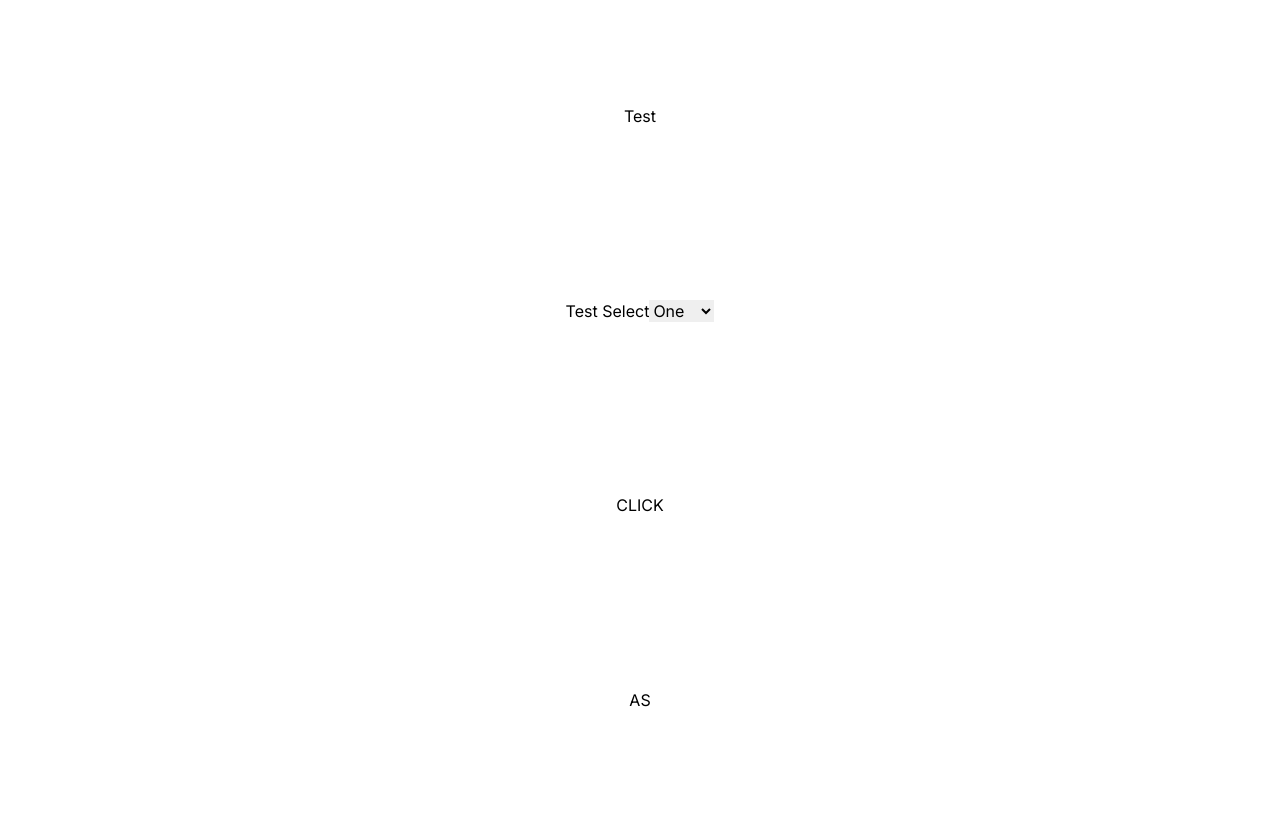
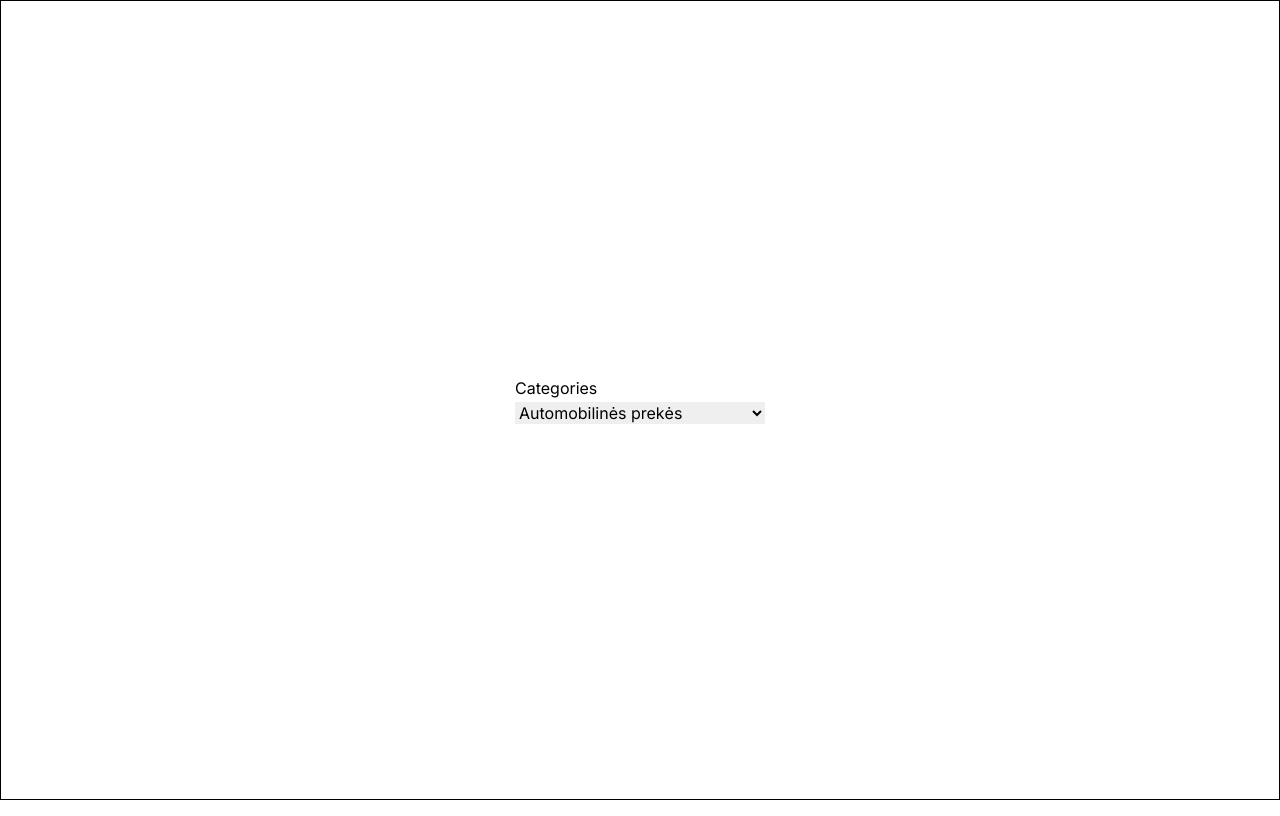
Before and after one commit to ecotrip-lt/ecotrip-next, a Next.js app: page / in a window 1280 px wide. Built offline with nearby package versions, Linux system fonts and the light colour scheme.

Commit message:
prepares select component

```diff
--- a/app/api/ecotrip-pricelist/route.ts
+++ b/app/api/ecotrip-pricelist/route.ts
@@ -0,0 +1,5 @@
+import { categories } from "../../utils/ecotripPriceList";
+
+export async function GET() {
+  return new Response(JSON.stringify(categories));
+}
--- /dev/null
+++ b/app/components/CategoriesSelect.tsx
@@ -0,0 +1,41 @@
+"use client";
+
+import React from "react";
+import useCategories from "../utils/useCategories";
+import CustomSelect from "./reusableComponents/form/select/CustomSelect";
+import { Controller, UseFormReturn } from "react-hook-form";
+import { FormFields } from "../page";
+
+const CategoriesSelect = ({
+  methods,
+}: {
+  methods: UseFormReturn<FormFields, any, undefined>;
+}) => {
+  const categories = useCategories();
+
+  const options = categories ?? [];
+  console.log("Categories in client side component", categories);
+
+  return (
+    <Controller
+      control={methods.control}
+      name="category"
+      render={({ field }) => {
+        return (
+          <CustomSelect
+            label="Categories"
+            options={options}
+            {...field}
+            onChange={(value, actionMeta) => {
+              console.log("CHANGING VALUE", value);
+              field.onChange(value);
+            }}
+            //   {...methods.register("category")}
+          />
+        );
+      }}
+    />
+  );
+};
+
+export default CategoriesSelect;
--- a/app/components/CustomSelect.tsx
+++ b/app/components/reusableComponents/form/select/CustomSelect.tsx
@@ -1,13 +1,16 @@
 "use client";
 import React, { ChangeEvent, ChangeEventHandler, useState } from "react";
-import { OptionType } from "../utils/ecotripPriceList";
+import { OptionType } from "../../../../utils/ecotripPriceList";
+import "./select.css";
 
 const CustomSelect = ({
   label,
   options,
+  name,
 }: {
   label: string;
   options: OptionType[];
+  name: string;
 }) => {
   const [selectedOption, setSelectedOption] = useState<OptionType | null>(null);
   const [error, setError] = useState<string>("");
@@ -28,14 +31,17 @@ const CustomSelect = ({
   };
 
   return (
-    <div>
+    <div className="custom-select">
       <label htmlFor="select">{label}</label>
       <select
         name="select"
         id={`customSelect-${label}`}
         onChange={handleChange}
-        value={selectedOption?.value ?? options[0].value}
+        value={selectedOption?.value || ""}
       >
+        <option selected disabled>
+          Select {name}
+        </option>
         {options.map((option) => (
           <option key={option.value} value={option.value}>
             {option.label}
--- /dev/null
+++ b/app/components/reusableComponents/form/select/select.css
@@ -0,0 +1,7 @@
+.custom-select {
+  display: flex;
+  flex-direction: column;
+  justify-content: center;
+  gap: 2px;
+  width: 250px;
+}
--- a/app/globals.css
+++ b/app/globals.css
@@ -16,11 +16,6 @@
   }
 }
 
-body {
-	padding: 8px;
-	color: black;
-}
-
 @layer utilities {
   .text-balance {
     text-wrap: balance;
--- a/app/page.tsx
+++ b/app/page.tsx
@@ -1,34 +1,15 @@
-import CustomSelect from "./components/CustomSelect";
-import FetchButton from "./components/FetchButton";
+import FirstStep from "./pages/steps/FirstStep";
+import "./styles/main.css";
+import { OptionType } from "./utils/ecotripPriceList";
+
+export type FormFields = {
+  category: OptionType | null;
+};
 
 export default function Home() {
   return (
-    <main className="flex min-h-screen flex-col items-center justify-between p-24">
-      <div>Test</div>
-      <CustomSelect
-        label="Test Select"
-        options={[
-          {
-            label: "One",
-            value: "one",
-          },
-          {
-            label: "Two",
-            value: "two",
-          },
-          {
-            label: "Three",
-            value: "three",
-          },
-          {
-            label: "Four",
-            value: "four",
-          },
-        ]}
-        // onChange={handleChange}
-      />
-      <FetchButton />
-      <h1>AS</h1>
+    <main className="main">
+      <FirstStep />
     </main>
   );
 }
--- /dev/null
+++ b/app/pages/steps/FirstStep.tsx
@@ -0,0 +1,28 @@
+"use client";
+
+import CategoriesSelect from "@/app/components/CategoriesSelect";
+import { FormFields } from "@/app/page";
+import React from "react";
+import { Form, useForm } from "react-hook-form";
+
+const FirstStep = ({}: {}) => {
+  const methods = useForm<FormFields>({
+    defaultValues: {
+      category: null,
+    },
+  });
+
+  const formValues = methods.watch();
+
+  console.log("form", formValues);
+
+  return (
+    <Form {...methods}>
+      <form>
+        <CategoriesSelect methods={methods} />
+      </form>
+    </Form>
+  );
+};
+
+export default FirstStep;
--- /dev/null
+++ b/app/styles/main.css
@@ -0,0 +1,10 @@
+.main {
+  padding: 2px;
+  box-sizing: border-box;
+  min-height: 100vh;
+  display: flex;
+  flex-direction: column;
+  justify-content: center;
+  align-items: center;
+  border: 1px solid black;
+}
--- a/app/utils/ecotripPriceList.ts
+++ b/app/utils/ecotripPriceList.ts
@@ -1,4 +1,4 @@
-const categories = [
+export const categories = [
 	{
 		label: 'Automobilinės prekės',
 		value: 'automotiveGoods',
@@ -967,4 +967,4 @@ export type SpecificationBooleanType = {
 
 export type SpecificationOptionType = OptionType
 
-export type ProductType = CommonProductType & TypeFlatSizeProductType | CommonProductType & TypeRangeSizeProductType
+export type ProductType = CommonProductType & (TypeFlatSizeProductType | TypeRangeSizeProductType)
--- /dev/null
+++ b/app/utils/fetchWrapper.ts
@@ -0,0 +1,38 @@
+class FetchWrapperError extends Error {
+    constructor(message: string, response: any) {
+      super(message);
+      this.response = response;
+    }
+
+    response: any;
+  }
+
+  export const fetchWrapper = async (
+    route: string,
+    options: {
+      httpOptions: RequestInit;
+      routingGenerateOptions?: {
+        [key: string]: any;
+      };
+    }
+  ) => {
+    // if (!window.Routing)
+    //   throw new Error(
+    //     "Routing is not defined. Did you forget to import routing.js?"
+    //   );
+    // const url = window.Routing.generate(
+    //   generateRoute,
+    //   options.routingGenerateOptions
+    // );
+    // if (!url) {
+    //   throw new Error("Invalid route");
+    // }
+    const response = await fetch(`http://localhost:3000/api/${route}`, options.httpOptions);
+    // check if valid json
+    if (!response.ok) {
+      const responseJson: any = await response.json();
+      const error = new FetchWrapperError(response.statusText, responseJson);
+      throw error;
+    }
+    return response;
+  };
--- /dev/null
+++ b/app/utils/useCategories.ts
@@ -0,0 +1,28 @@
+"use client";
+
+import { useEffect, useState } from "react";
+import { fetchWrapper } from "./fetchWrapper";
+import { OptionType } from "./ecotripPriceList";
+
+const useCategories = () => {
+  const [categories, setCategories] = useState<OptionType[]>([]);
+
+  const getCategoriesSelectOptions = async () => {
+    const response = await fetchWrapper("ecotrip-pricelist", {
+      httpOptions: {
+        method: "GET",
+      },
+    });
+
+    const data = await response.json();
+    console.log("data", data);
+    setCategories(data);
+  };
+
+  useEffect(() => {
+    getCategoriesSelectOptions();
+  }, []);
+
+  return categories;
+};
+export default useCategories;
--- a/package.json
+++ b/package.json
@@ -12,6 +12,8 @@
     "next": "14.1.4",
     "react": "^18",
     "react-dom": "^18",
+    "react-hook-form": "^7.51.4",
+    "react-select": "^5.8.0",
     "xlsx": "^0.18.5"
   },
   "devDependencies": {
```
Also changed, not shown: 1 other file (tests, documents, lock files or other folders). Lines whose indentation alone changed are shown as unchanged.
